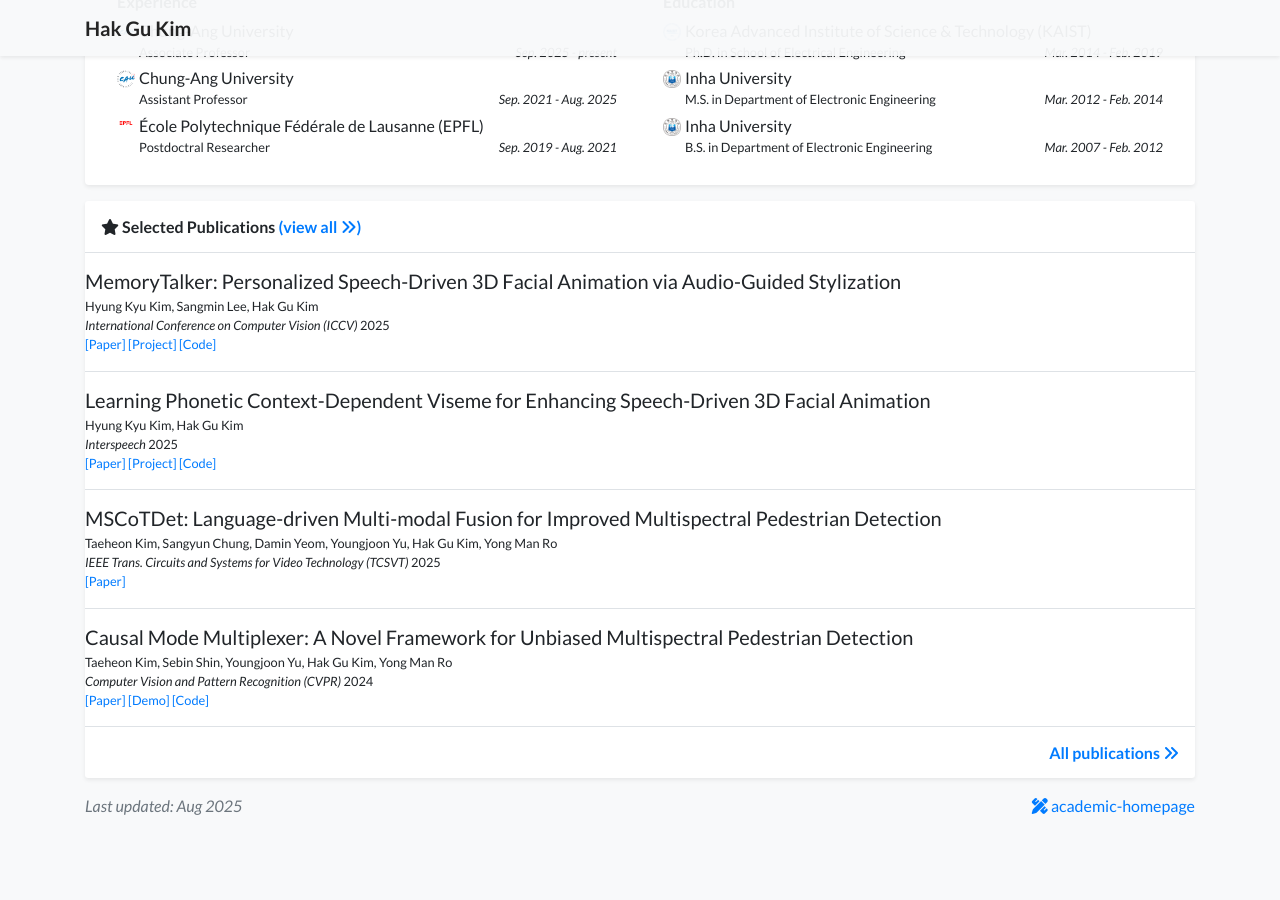
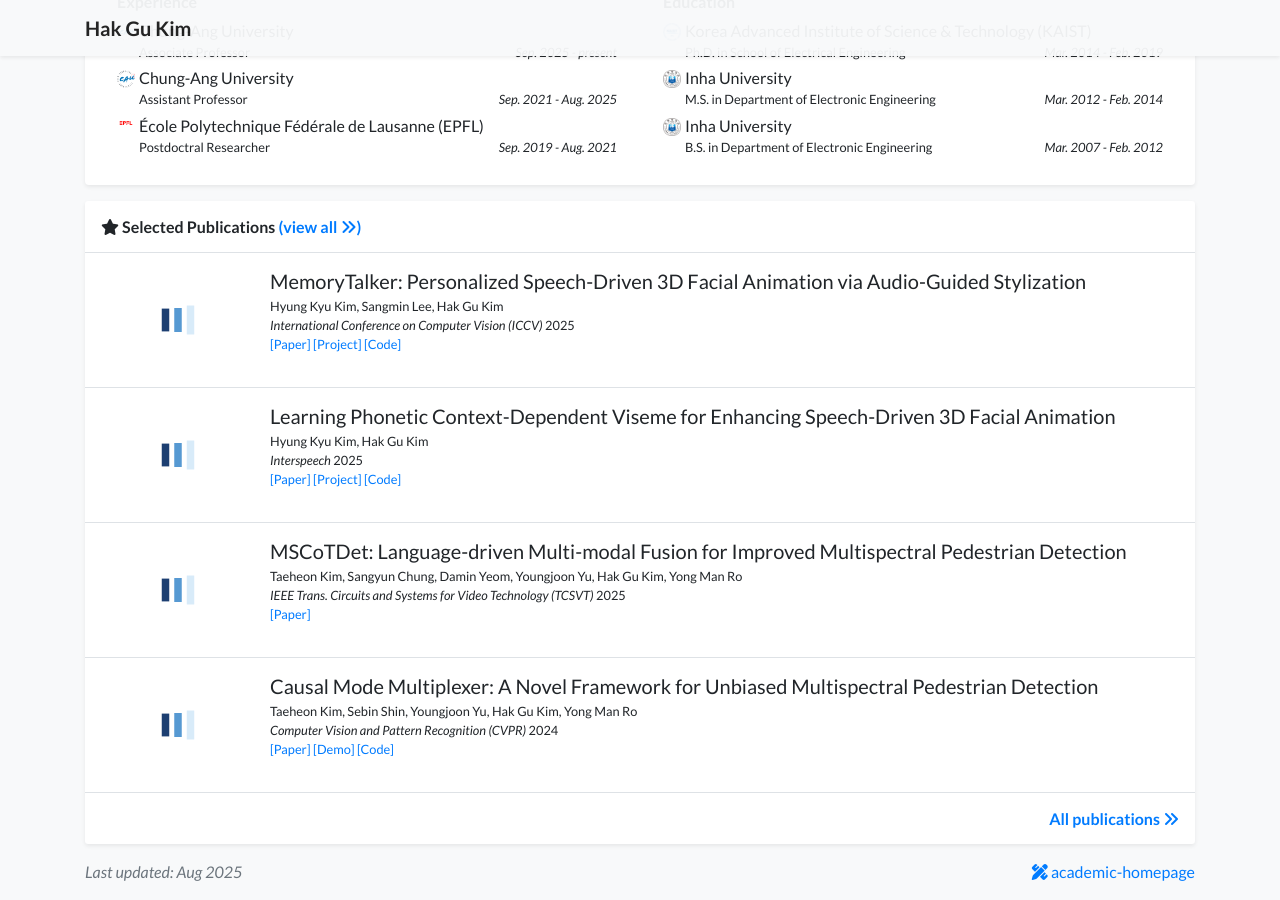
Before and after one commit to hgkimcau/hgkimcau.github.io, a Jekyll site: the page built from index.html, in a window 1280 px wide and 900 px high, scrolled down 745 px. Built offline with Jekyll 4.4.1, drawn with Linux system fonts in a browser that asks for light colours; nearby versions of some CDN libraries; a style sheet for code colours, icons or effects is not loaded; before the commit the page ends 1579 px from its top, so only the background shows below that.

Commit message:
update pub cover

```diff
--- a/_includes/widgets/publication_item.html
+++ b/_includes/widgets/publication_item.html
@@ -1,13 +1,13 @@
 {% assign item = include.item %}
 <div class="d-none d-md-block">
     <div class="row no-gutters {% unless include.hide_bottom_border %}border-bottom{% endunless %} border-gray">
-        <!-- <div class="col-md-3 col-xl-2 mb-md-0 p-md-3"> -->
-            <!-- {%- if item.cover -%}
+        <div class="col-md-3 col-xl-2 mb-md-0 p-md-3">
+            {%- if item.cover -%}
             <img data-src="{{ item.cover | relative_url }}" alt="{{ item.title }}" class="lazy w-100 rounded-sm" src="{{ '/assets/images/empty_300x200.png' | relative_url }}">
             {%- else -%}
             <svg class="bubble-visual-hash lazy w-100 rounded-sm" data-bubble-visual-hash="{{ item.id }}" viewBox="0 0 300 200"></svg>
-            {%- endif -%} -->
-        <!-- </div> -->
+            {%- endif -%}
+        </div>
         <div class="col-md-9 col-xl-10 p-3 pl-md-0">
             <h5 class="mt-0 mb-1 font-weight-normal">{{ item.title }}</h5>
             <p class="mt-0 mb-0 small">{% include widgets/author_list.html authors=item.authors %}</p>
```
